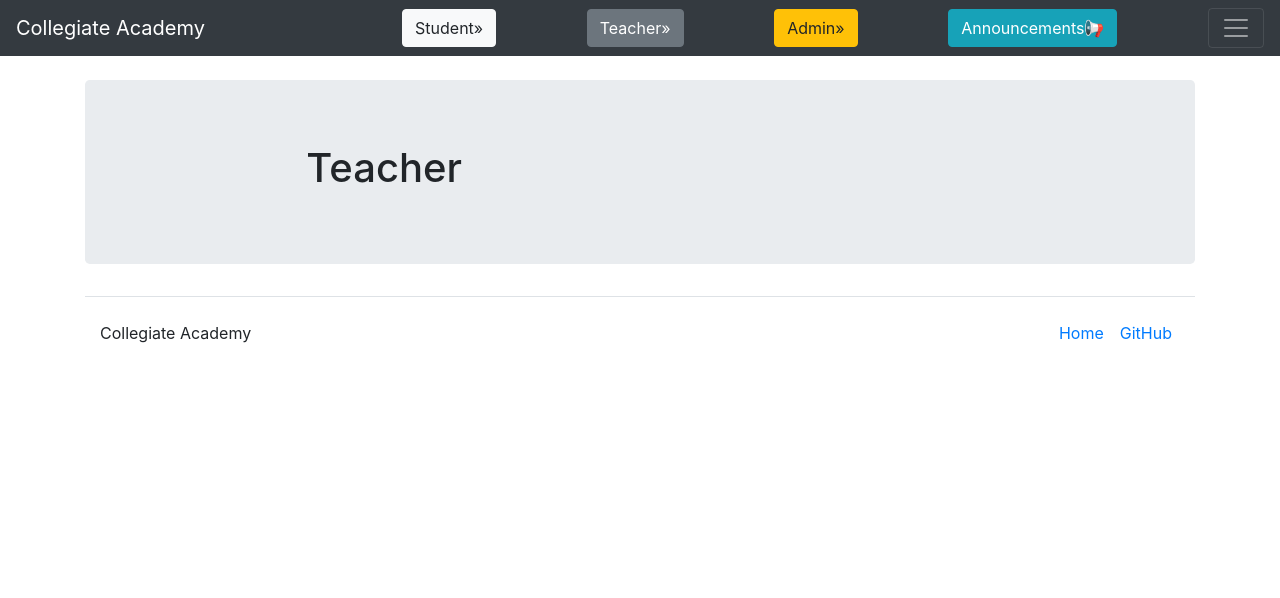
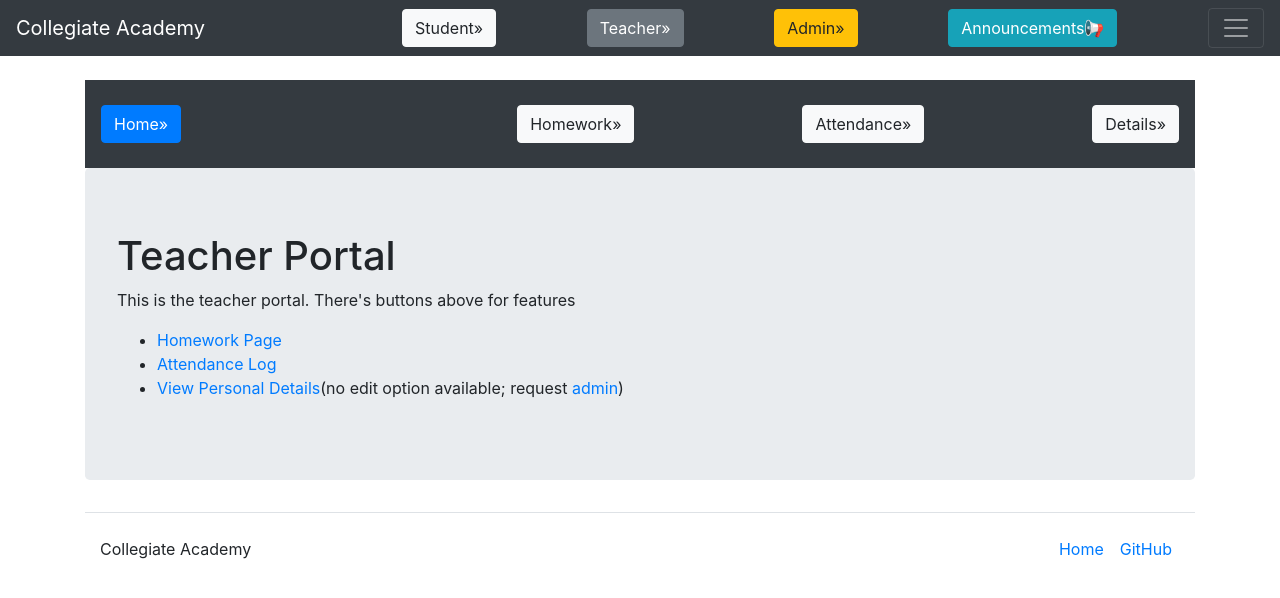
Before and after one commit to rayray404/schooldb, a Flask app: page /teacher in a window 1280 px wide. Shown: the top 598 px of the page. Run offline with Flask 3, Linux system fonts and the light colour scheme; a user stored in the database is signed in; some libraries are stand-ins or nearby versions.

Commit message:
morning teacher portal

```diff
--- a/main.py
+++ b/main.py
@@ -42,9 +42,54 @@ def contact():
 def student():
     return render_template('student.html')
 
-@app.route('/teacher')
+@app.route('/teacher', endpoint="teacher")
 def teacher():
-    return render_template('teacher.html')
+    if session.get("teacher"):
+        return render_template('teacher.html')
+    else:
+        return redirect('/teacher-login')
+
+@app.route('/teacher-login', methods=['GET', 'POST'], endpoint="teacher-login")
+def teacher_login():
+    error = None
+    session["teacher"]=None
+    if request.method == 'POST':
+        with sqlite3.connect("school.db") as conn:
+            cursor=conn.cursor()
+            query="SELECT t_id, password FROM teacher"
+            cursor.execute(query)
+            teacher_login_dict=dict(cursor.fetchall())
+        username, password = int(request.form["username"]), request.form["password"]
+        if username not in teacher_login_dict:
+            error = 'Invalid Username. Please try again.'
+        elif password != teacher_login_dict[username]:
+            error = 'Incorrect Password. Please try again.'
+        else:
+            session["teacher"]=username
+            return redirect(url_for('teacher'))
+    return render_template('teacher_login.html', error=error)
+
+@app.route('/teacher/details', methods=['GET', 'POST'], endpoint="teacher-details")
+def teacher_details():
+    if session.get("teacher"):
+        return render_template('teacher_details.html')
+    else:
+        return redirect('/teacher-login')
+
+@app.route('/teacher/hw', methods=['GET', 'POST'], endpoint="teacher-hw")
+def teacher_hw():
+    if session.get("teacher"):
+        return render_template('teacher_hw.html')
+    else:
+        return redirect('/teacher-login')
+
+@app.route('/teacher/attendance', methods=['GET', 'POST'], endpoint="teacher-attendance")
+def teacher_attendance():
+    if session.get("teacher"):
+        return render_template('teacher_attendance.html')
+    else:
+        return redirect('/teacher-login')
+
 
 @app.route('/admin', endpoint="admin")
 def admin():
@@ -52,6 +97,7 @@ def admin():
         return render_template('admin.html')
     else:
         return redirect('/admin-login')
+
 
 @app.route('/announcements')
 def admin_announce():
@@ -71,9 +117,10 @@ def admin_sql():
                 with sqlite3.connect("school.db") as conn:
                     cursor = conn.cursor()
                     query=request.form["query"]
+                    print(query)
                     cursor.execute(query)
                     output=cursor.fetchall()
-            except:
+            except ZeroDivisionError:
                 output="Error!"
         return render_template('admin_sql.html', output=output)
     else:
@@ -120,6 +167,6 @@ def admin_login():
     return render_template('admin_login.html', error=error)
 
 if __name__ == "__main__":
-    from waitress import serve
-    serve(app, host="0.0.0.0", port=8080)
+    # from waitress import serve
+    # serve(app, host="0.0.0.0", port=8080)
     app.run(debug=True)
--- a/templates/admin_login.html
+++ b/templates/admin_login.html
@@ -1,7 +1,7 @@
 {% extends 'base.html' %}
 
 {% block head %}
-<title>Login</title>
+<title>Admin Login</title>
 {% endblock %}
 
 {% block body %}
--- a/templates/base.html
+++ b/templates/base.html
@@ -54,7 +54,7 @@
         <a class="navbar-brand" href="/">Collegiate Academy</a>
         <br>
         <a class="btn btn-light" href="/student" role="button">Student&raquo;</a>
-        <a class="btn btn-secondary" href="/teacher" role="button">Teacher&raquo;</a>
+        <a class="btn btn-secondary" href="/teacher-login" role="button">Teacher&raquo;</a>
         <a class="btn btn-warning" href="/admin-login" role="button">Admin&raquo;</a>
         <a class="btn btn-info" href="/announcements" role="button">Announcements&#128226;</a>
 
--- a/templates/contact.html
+++ b/templates/contact.html
@@ -32,6 +32,10 @@
                     <td>Social Media</td>
                     <td>@CollegiateAcademy on Twitter, Instagram</td>
                 </tr>
+                <tr>
+                    <td>IT Admin</td>
+                    <td>(+81) 000-123-321</td>
+                </tr>
             </table>
         </div>
     </div>
--- a/templates/index.html
+++ b/templates/index.html
@@ -9,7 +9,7 @@
 <div class="jumbotron">
     <div class="col-sm-8 mx-auto">
         <h1>School RDBMS</h1>
-        <img src="./static/pic.png" class="img-fluid" alt="...">
+        <img src="./static/pic2.png" class="img-fluid" alt="...">
         <br>
         <h2>Website</h2>
         <ul>
--- a/templates/teacher.html
+++ b/templates/teacher.html
@@ -6,10 +6,22 @@
 
 {% block body %}
 <br>
+<nav class="navbar navbar-dark bg-dark">
+    <a class="btn btn-primary" href="/teachers" role="button">Home&raquo;</a><br><br><br>
+    <a class="btn btn-light" href="/teacher/hw" role="button">Homework&raquo;</a>
+    <a class="btn btn-light" href="/teacher/attendance" role="button">Attendance&raquo;</a>
+    <a class="btn btn-light" href="/teacher/details" role="button">Details&raquo;</a>
+</nav>
 <div class="jumbotron">
-    <div class="col-sm-8 mx-auto">
-        <h1>Teacher</h1>
-    </div>
+
+    {% block feature %}<h1>Teacher Portal</h1>
+    <p>This is the teacher portal. There's buttons above for features</p>
+    <ul>
+        <li><a href="/teacher/hw">Homework Page</a></li>
+        <li><a href="/teacher/attendance">Attendance Log</a></li>
+        <li><a href="/teacher/details">View Personal Details</a>(no edit option available; request <a href="contact">admin</a>)</li>
+
+    </ul> {% endblock %}
+
 </div>
-
 {% endblock %}
```
Also changed, not shown: templates/teacher_attendance.html (added, +21 -0 lines), templates/teacher_details.html (added, +21 -0 lines), templates/teacher_hw.html (added, +21 -0 lines), templates/teacher_login.html (added, +29 -0 lines), school.db, 6 other files.
